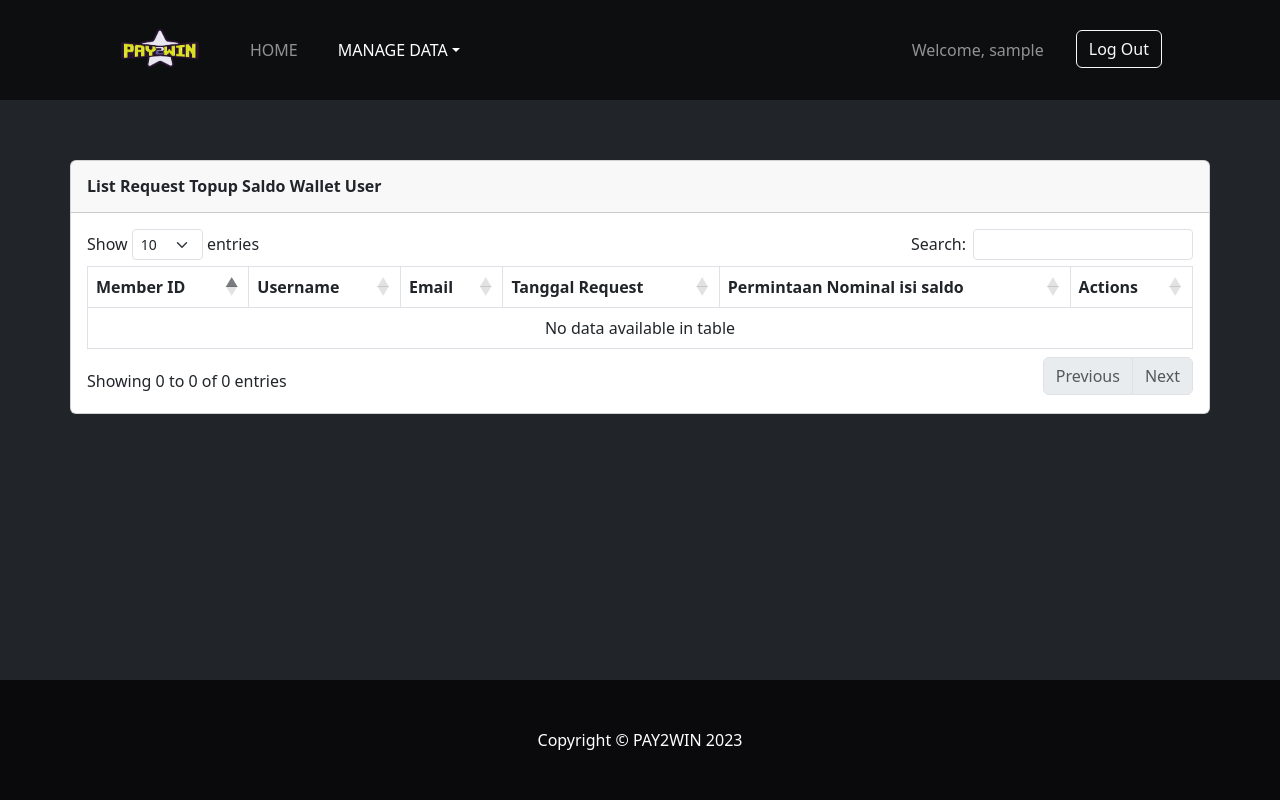
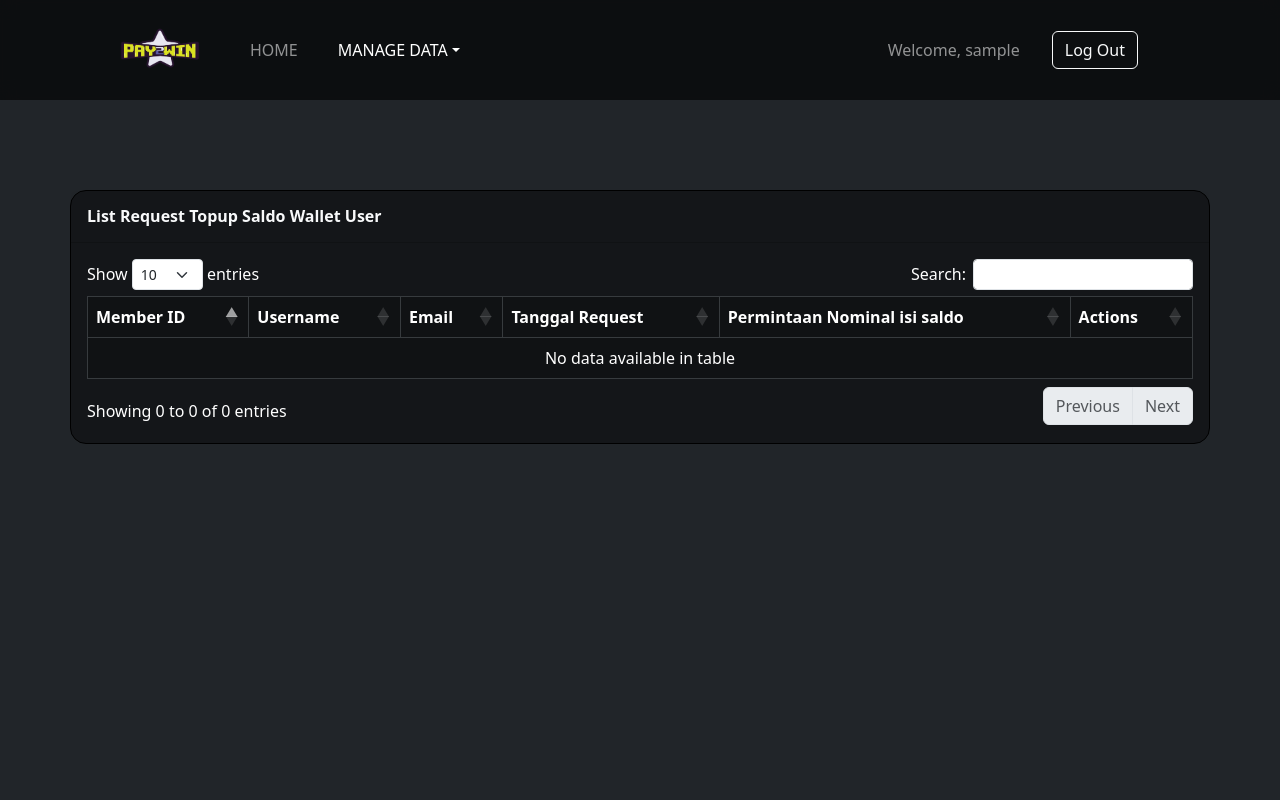
Before and after one commit to ezrabrilliant/project-tekweb, a PHP site: page /manage_user.php in a window 1280 px wide. Run offline with PHP 8.4, Linux system fonts and the light colour scheme; the visitor is signed in with stand-in values (Sample User, id 1); data that the repository does not hold is empty; some libraries are stand-ins or nearby versions.

Commit message:
Update manage_user.php

```diff
--- a/manage_user.php
+++ b/manage_user.php
@@ -11,16 +11,10 @@ $rows = $stmt->fetchAll(PDO::FETCH_ASSOC);
 if (isset($_SESSION['user'])) {
     $user = $_SESSION['user'];
 
-    // Access user information
     $memberId = $user['member_id'];
     $userEmail = $user['email'];
     $userName = $user['username'];
-    // Add more fields as needed
-
-    // Display user information
-    // echo "Welcome, $userName! Your email is $userEmail.";
 } else {
-    // Redirect or display an error message if the user is not logged in
     header('location: login.php'); // Redirect to the login page
     exit;
 }
@@ -37,8 +31,9 @@ if (isset($_SESSION['user'])) {
     <meta name="description" content="">
     <meta name="author" content="">
 
-    <title>Manage User</title>
+    <title>Manage Saldo User - PAY2WIN</title>
 
+    <link rel="stylesheet" href="css/styles.css">
     <script src="https://kit.fontawesome.com/785e8a7b97.js" crossorigin="anonymous"></script>
     <script src="https://ajax.googleapis.com/ajax/libs/jquery/3.7.1/jquery.min.js"></script>
     <link rel="stylesheet"
@@ -49,28 +44,18 @@ if (isset($_SESSION['user'])) {
     <script defer src="https://code.jquery.com/jquery-3.7.0.js"></script>
     <script defer src="https://cdn.datatables.net/1.13.6/js/jquery.dataTables.min.js"></script>
     <script defer src="https://cdn.datatables.net/1.13.6/js/dataTables.bootstrap5.min.js"></script>
-
-
-    <style>
-        body {
-            min-height: 100vh;
-            display: flex;
-            flex-direction: column;
-            margin: 0;
-        }
-
-        main {
-            flex-grow: 1;
-        }
-
-        footer {
-            margin-top: auto;
-        }
-    </style>
 </head>
 
 <body class="bg-dark">
 
+    <div class="blob-c">
+        <div class="shape-blob one"></div>
+        <div class="shape-blob two"></div>
+        <div class="shape-blob three"></div>
+        <div class="shape-blob four"></div>
+        <div class="shape-blob five"></div>
+        <div class="shape-blob six"></div>
+    </div>
 
     <!-- Navigation-->
     <nav class="py-4 navbar navbar-expand-lg navbar-dark fixed-top"
@@ -84,10 +69,11 @@ if (isset($_SESSION['user'])) {
                 data-bs-target="#navbarSupportedContent" aria-controls="navbarSupportedContent" aria-expanded="false"
                 aria-label="Toggle navigation"><span class="navbar-toggler-icon"></span></button>
             <div class="collapse navbar-collapse" id="navbarSupportedContent">
-                <ul class="navbar-nav me-auto mb-2 mb-lg-0 ms-lg-4">
-                    <li class="nav-item me-4"><a class="nav-link" aria-current="page" href="admin.php">HOME</a>
+                <ul class="navbar-nav align-items-center me-auto mb-2 mb-lg-0 ms-lg-4">
+                    <li class="nav-item me-lg-4 d-lg-block"><a class="nav-link" aria-current="page"
+                            href="admin.php">HOME</a>
                     </li>
-                    <div class="nav-item me-4 dropdown">
+                    <div class="nav-item me-lg-4 d-lg-block dropdown">
                         <a href="#" class="nav-link dropdown-toggle active" data-bs-toggle="dropdown">MANAGE DATA</a>
                         <div class="dropdown-menu dropdown-menu-dark">
                             <a href="manage_produk.php" class="dropdown-item">Manage Produk</a>
@@ -99,14 +85,14 @@ if (isset($_SESSION['user'])) {
                     </div>
                 </ul>
 
-                <ul class="navbar-nav mb-2 mb-lg-0 ms-lg-4">
-                    <li class="nav-item">
-                        <a class="nav-link me-4" href="">
+                <ul class="navbar-nav align-items-center mb-2 mb-lg-0 ms-lg-4">
+                    <li class="nav-item me-lg-4 d-lg-block">
+                        <a class="nav-link" href="">
                             Welcome,
                             <?php echo $userName; ?> <i class="bi bi-person-circle"></i>
                         </a>
                     </li>
-                    <li class="nav-item">
+                    <li class="nav-item me-lg-4 d-lg-block">
                         <button type="button" class="btn btn-outline-light" data-bs-toggle="modal"
                             data-bs-target="#logoutModal">Log Out</button>
                     </li>
@@ -115,21 +101,20 @@ if (isset($_SESSION['user'])) {
         </div>
     </nav>
 
-    <!-- Page Wrapper -->
-    <div id="wrapper">
-        <!-- Content Wrapper -->
+
+    <div id="wrapper" style='margin-top: 150px !important; margin-bottom: 40px !important;'>
         <div id="content-wrapper" class="d-flex flex-column">
-            <!-- Main Content -->
             <div id="content">
-                <div class="container" style="padding: 160px 0 20px 0;">
-                    <div class="card mb-4">
+                <div class="container" style="padding: 40px 0 20px 0;">
+                    <div class="card border-black text-white mb-4 animate"
+                        style='border-radius: 1rem;background-color: rgb(0, 0, 0, 0.4) !important'>
                         <div class="card-header py-3">
-                            <h6 class="m-0 font-weight-bold text-dark"><strong>List Request Topup Saldo Wallet
-                                    User</strong></h6>
+                            <h6 class="m-0 font-weight-bold text-light"><strong>List Request Topup Saldo Wallet User</strong></h6>
                         </div>
                         <div class="card-body">
                             <div class="table-responsive">
-                                <table class="table table-bordered" id="dataTable" width="100%" cellspacing="0">
+                                <table class="table table-bordered table-dark" id="dataTable" width="100%"
+                                    cellspacing="0" style="--bs-table-bg: rgb(0, 0, 0, 0.2) !important;">
                                     <thead>
                                         <tr>
                                             <th>Member ID</th>
@@ -156,8 +141,6 @@ if (isset($_SESSION['user'])) {
                                             echo "<td>$tanggal_request</td>";
                                             echo "<td>$nominal_isi_saldo</td>";
                                             echo "<td><button class='acc-req-btn btn btn-primary btn-sm' data-history-id='$historyId' data-id='$member_id' data-nominal-isi-saldo='$nominal_isi_saldo'><i class='fa-solid fa-check'></i></button>";
-
-                                            //echo "<td><button class='edit-admin-btn btn btn-primary btn-sm' data-id='$member_id' data-username='$username' data-email='$email' data-phone='$phone' data-total-spent='$total_spent'>Edit</button>";
                                             echo "<button class='dec-req-btn btn btn-danger btn-sm' data-history-id='$historyId' style='margin-left:10px;'><i class='fa-solid fa-xmark'></i></button></td>";
                                             echo "</tr>";
                                         }
@@ -167,22 +150,16 @@ if (isset($_SESSION['user'])) {
                             </div>
                         </div>
                     </div>
-
                 </div>
-                <!-- /.container-fluid -->
-
             </div>
-            <!-- End of Main Content -->
         </div>
-        <!-- End of Content Wrapper -->
-
     </div>
 
-    <!-- modal -->
+    <!-- modal logout-->
     <div class="modal fade" id="logoutModal" tabindex="-1" role="dialog" aria-labelledby="exampleModalLabel"
         aria-hidden="true">
         <div class="modal-dialog modal-dialog-centered" role="document">
-            <div class="modal-content">
+            <div class="modal-content bg-dark text-white">
                 <div class="modal-header">
                     <h5 class="modal-title" id="exampleModalLabel">Are you sure you want to Logout?</h5>
                     <button type="button" class="btn-close" data-bs-dismiss="modal" aria-label="Close"></button>
@@ -195,121 +172,136 @@ if (isset($_SESSION['user'])) {
             </div>
         </div>
     </div>
-    <!-- modal -->
 
-    <!-- Modal Edit User -->
-    <div class="modal fade" id="confirmModal" tabindex="-1" role="dialog" aria-labelledby="editUserModalLabel"
+    <!-- Modal konfirmasi uang diterima -->
+    <div class="modal fade" id="confirmModal" tabindex="-1" role="dialog" aria-labelledby="confirmModalLabel"
         aria-hidden="true">
         <div class="modal-dialog modal-dialog-centered" role="document">
-            <div class="modal-content">
+            <div class="modal-content bg-dark text-white">
                 <div class="modal-header">
                     <h5 class="modal-title" id="editUserModalLabel">Konfirmasi uang diterima</h5>
                     <button type="button" class="btn-close" data-bs-dismiss="modal" aria-label="Close"></button>
                 </div>
                 <div class="modal-body">
-                    <!-- Form untuk mengedit informasi pengguna -->
                     <p>Apakah anda sudah yakin jika uang sudah diterima?</p>
                     <form id="konfirmasiUangDiterima">
-                        <input type="hidden" id="updateUserId" name="updateUserId">
-                        <input type="hidden" id="updateHistoryId" name="updateHistoryId">
-                        <input type="hidden" id="updateIsiSaldo" name="updateIsiSaldo">
-                        <button type="submit" class="btn btn-primary">Iya sudah</button>
+                        <input type="hidden" id="confirmUserId" name="updateUserId">
+                        <input type="hidden" id="confirmHistoryId" name="updateHistoryId">
+                        <input type="hidden" id="confirmIsiSaldo" name="updateIsiSaldo">
+
+                        <div class="text-center d-flex justify-content-between" style="padding:10px 0 0 0">
+                            <button type="button" class="btn text-white btn-danger" data-bs-dismiss="modal"aria-label="Close"><i class="fa-solid fa-ban" style="padding-right:10px;"></i> Cancel</button>
+                            <input type="hidden" id="editGameId" name="editGameId">
+                            <button type="submit" class="btn btn-success"> <i class="fa-solid fa-check" style="padding-right:10px;"></i>Yes</button>
+                        </div>
                     </form>
                 </div>
             </div>
         </div>
     </div>
 
+    <!-- Modal tolak uang diterima -->
+    <div class="modal fade" id="declineModal" tabindex="-1" role="dialog" aria-labelledby="declineModalLabel"
+        aria-hidden="true">
+        <div class="modal-dialog modal-dialog-centered" role="document">
+            <div class="modal-content bg-dark text-white">
+                <div class="modal-header">
+                    <h5 class="modal-title" id="editUserModalLabel">Tolak uang diterima</h5>
+                    <button type="button" class="btn-close" data-bs-dismiss="modal" aria-label="Close"></button>
+                </div>
+
+                <div class="modal-body">
+                    <p>Apakah anda yakin ingin menolak uang diterima?</p>
+                    <form id="tolakUangDiterima">
+                        <input type="hidden" id="declineUserId" name="declineUserId">
+                        <input type="hidden" id="declineHistoryId" name="declineHistoryId">
+                        <input type="hidden" id="declineIsiSaldo" name="declineIsiSaldo">
+
+                        <div class="text-center d-flex justify-content-between" style="padding:10px 0 0 0">
+                            <button type="button" class="btn text-white btn-danger" data-bs-dismiss="modal"aria-label="Close"><i class="fa-solid fa-ban" style="padding-right:10px;"></i> Cancel</button>
+                            <input type="hidden" id="editGameId" name="editGameId">
+                            <button type="submit" class="btn btn-success"> <i class="fa-solid fa-check" style="padding-right:10px;"></i>Yes</button>
+                        </div>
+                    </form>
+                </div>
+
+            </div>
+        </div>
 
 
-    <script>
-        $(document).ready(function () {
-            $('#dataTable').DataTable();
-        });
-    </script>
+        <script>
+            function logout() {
+                var xhr = new XMLHttpRequest();
+                xhr.open('GET', 'logout.php', true);
+                xhr.onreadystatechange = function () {
+                    if (xhr.readyState == 4 && xhr.status == 200) {
+                        window.location.href = 'index.php';
+                    }
+                };
+                xhr.send();
+            }
 
+            $(document).ready(function () {
+                $('#dataTable').on('click', '.acc-req-btn', function () {
+                    var userId = $(this).data('id');
+                    var nominal_isi_saldo = $(this).data('nominal-isi-saldo');
+                    var historyId = $(this).data('history-id');
+                    $('#confirmUserId').val(userId);
+                    $('#confirmHistoryId').val(historyId);
+                    $('#confirmIsiSaldo').val(nominal_isi_saldo);
+                    $('#confirmModal').modal('show');
+                });
 
-    <script>
-        function logout() {
-            // Buat permintaan AJAX ke server untuk menghapus sesi
-            var xhr = new XMLHttpRequest();
-            xhr.open('GET', 'logout.php', true);
-            xhr.onreadystatechange = function () {
-                if (xhr.readyState == 4 && xhr.status == 200) {
-                    // Jika sesi dihapus dengan sukses, redirect ke halaman index.php
-                    window.location.href = 'index.php';
-                }
-            };
-            xhr.send();
-        }
-        $(document).ready(function () {
-            $('#dataTable').DataTable();
-            // Delete User Button (gunakan jQuery untuk menyisipkan konfirmasi)
-            $('.dec-req-btn').on('click', function () {
-                //var histId = $(this).closest('tr').find('td:first').text(); // Mendapatkan ID pengguna dari kolom pertama tabel
-                var histId = $(this).data('history-id');
-                if (confirm('Apakah Anda yakin tidak menerima uang dengan history Id : ' + histId + '?')) {
-                    // Kirim permintaan penghapusan ke server menggunakan AJAX
+                $('#konfirmasiUangDiterima').on('submit', function (event) {
+                    event.preventDefault();
                     $.ajax({
-                        type: 'post',
-                        url: 'dec_req_saldo.php', // Ganti dengan URL endpoint penghapusan di server Anda
-                        data: { histId: histId },
+                        type: 'POST',
+                        url: 'acc_req_saldo.php',
+                        data: $(this).serialize(),
                         success: function (response) {
-                            // Tampilkan pesan sukses atau lakukan tindakan lain jika penghapusan berhasil
-                            alert('Request saldo dengan history id ' + histId + ' telah ditolak.');
-                            // Refresh halaman setelah penghapusan
+                            $('#confirmModal').modal('hide');
+                            alert('Request saldo pengguna telah dikirim.');
                             location.reload();
                         },
                         error: function (xhr, status, error) {
-                            // Tampilkan pesan kesalahan atau lakukan tindakan lain jika penghapusan gagal
                             console.error('Terjadi kesalahan: ' + error);
                         }
                     });
-                }
+                });
+
+                // Ketika tombol tolak diklik
+                $('#dataTable').on('click', '.dec-req-btn', function () {
+                    var userId = $(this).data('id');
+                    var nominal_isi_saldo = $(this).data('nominal-isi-saldo');
+                    var historyId = $(this).data('history-id');
+                    $('#declineUserId').val(userId);
+                    $('#declineHistoryId').val(historyId);
+                    $('#declineIsiSaldo').val(nominal_isi_saldo);
+                    $('#declineModal').modal('show');
+                });
+
+                $('#tolakUangDiterima').on('submit', function (event) {
+                    event.preventDefault();
+                    $.ajax({
+                        type: 'POST',
+                        url: 'dec_req_saldo.php',
+                        data: $(this).serialize(),
+                        success: function (response) {
+                            $('#declineModal').modal('hide');
+                            alert('Request saldo pengguna telah ditolak.');
+                            location.reload();
+                        },
+                        error: function (xhr, status, error) {
+                            console.error('Terjadi kesalahan: ' + error);
+                        }
+                    });
+                });
+                $('#dataTable').DataTable();
             });
-
-            // Mengelola tombol "Edit" ketika diklik
-            $('.acc-req-btn').on('click', function () {
-                var userId = $(this).data('id');
-                var nominal_isi_saldo = $(this).data('nominal-isi-saldo');
-                var historyId = $(this).data('history-id');
-
-                // Mengisi nilai input modal edit dengan data pengguna yang akan diedit
-                $('#updateUserId').val(userId);
-                $('#updateHistoryId').val(historyId);
-                $('#updateIsiSaldo').val(nominal_isi_saldo);
-
-                // Menampilkan modal edit
-                $('#confirmModal').modal('show');
-            });
-
-            // Mengirim data pengguna yang diperbarui menggunakan AJAX
-            $('#konfirmasiUangDiterima').on('submit', function (event) {
-                event.preventDefault();
-                $.ajax({
-                    type: 'POST',
-                    url: 'acc_req_saldo.php', // Ganti dengan nama file yang sesuai di server Anda
-                    data: $(this).serialize(),
-                    success: function (response) {
-                        // Tindakan setelah perubahan pengguna disimpan (misalnya, menutup modal)
-                        $('#confirmModal').modal('hide');
-                        alert('Request saldo pengguna telah dikirim.');
-                        // Refresh halaman untuk memperbarui tampilan riwayat pembelian pengguna
-                        location.reload();
-                    },
-                    error: function (xhr, status, error) {
-                        // Tindakan jika penyimpanan perubahan gagal
-                        console.error('Terjadi kesalahan: ' + error);
-                    }
-                });
-            });
-        });
-
-    </script>
+        </script>
 
 
-    <script src="https://cdn.jsdelivr.net/npm/bootstrap@5.2.3/dist/js/bootstrap.bundle.min.js"></script>
-    <script src="js/scripts.js"></script>
+        <script src="https://cdn.jsdelivr.net/npm/bootstrap@5.2.3/dist/js/bootstrap.bundle.min.js"></script>
 </body>
 
 <footer class="py-5 bg-dark" style="background-color: rgb(10, 10, 12) !important">
@@ -318,5 +310,4 @@ if (isset($_SESSION['user'])) {
     </div>
 </footer>
 
-
 </html>
```
